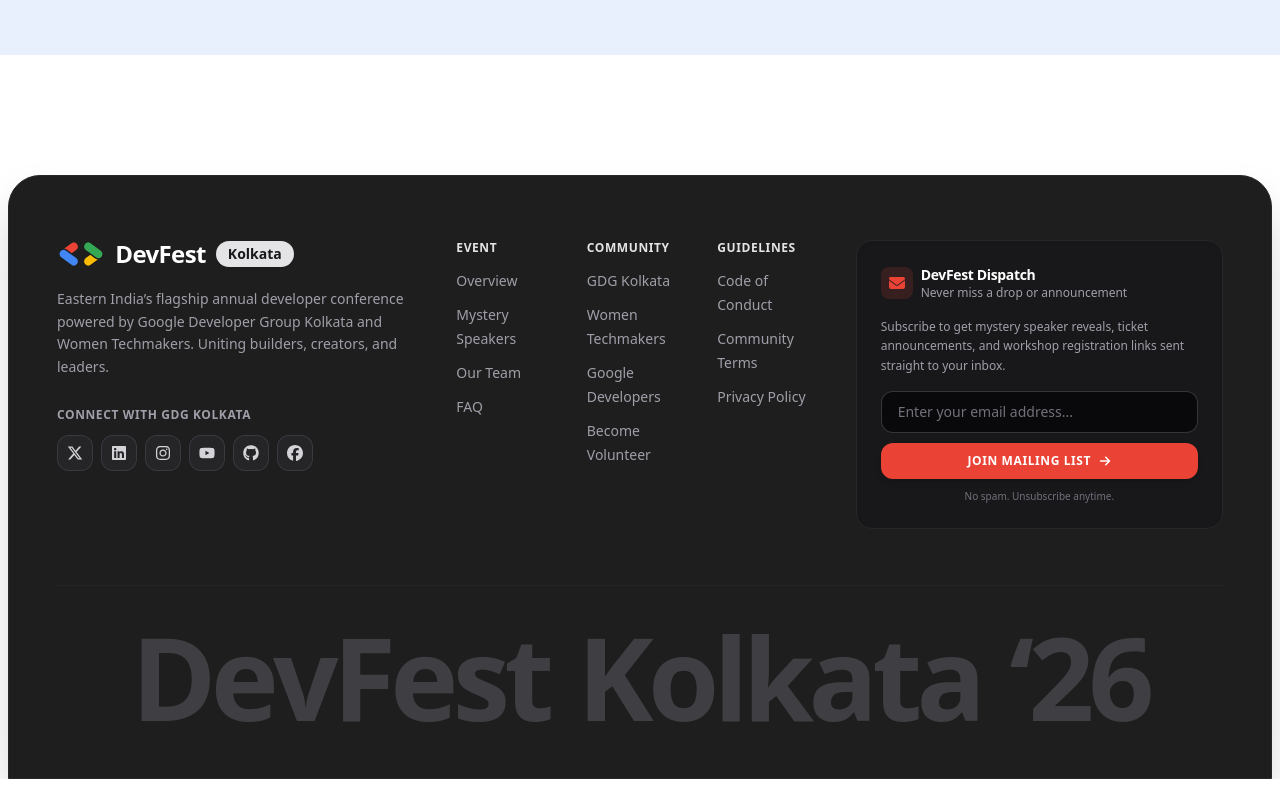
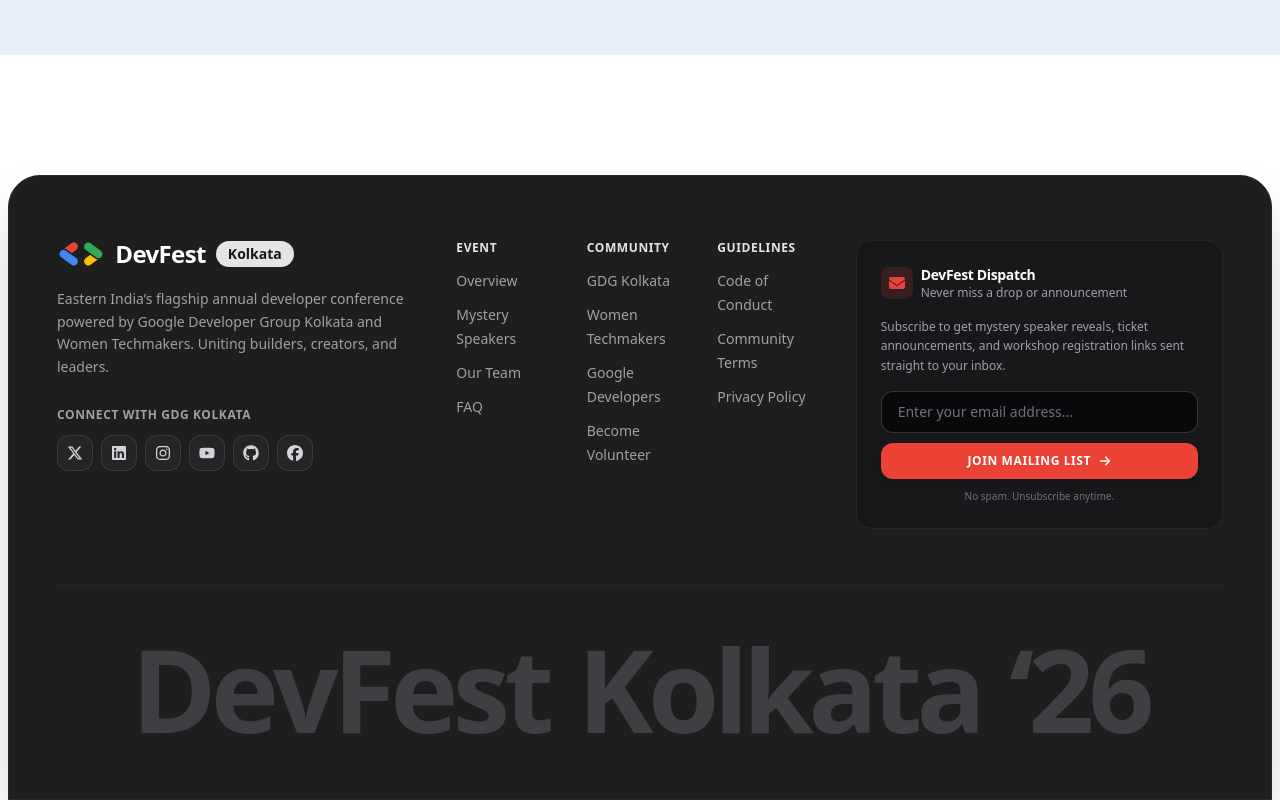
Before and after one commit to prox004/devfest, a Next.js app: page / in a window 1280 px wide. Shown: the part 8255-9055 px from the top of the page. Before the commit the page ends 9034 px from the top, so only its background shows below. Built offline with nearby package versions, Linux system fonts and the light colour scheme; a web font is replaced by a local one.

Commit message:
feat: adjust footer brand strip size and padding for improved layout

```diff
--- a/components/ui/footer-15/index.tsx
+++ b/components/ui/footer-15/index.tsx
@@ -237,16 +237,16 @@
             </div>
           </div>
 
-          {/* Bottom Huge Display Brand Strip: Increased size & bottom 25% cut */}
-          <div className="mt-14 pt-8 border-t border-zinc-800/80 w-full flex flex-col items-center justify-center select-none overflow-hidden">
+          {/* Bottom Huge Display Brand Strip */}
+          <div className="mt-14 pt-8 border-t border-zinc-800/80 w-full flex flex-col items-center justify-center select-none pb-2">
             <div
-              className="w-full flex items-center justify-center overflow-hidden h-[9vw] sm:h-[9.5vw] md:h-[9.8vw] lg:h-[10vw]"
+              className="w-full flex items-center justify-center h-[11vw] sm:h-[11vw] md:h-[11vw] lg:h-[11vw]"
               style={{
                 lineHeight: 1,
               }}
             >
               <div
-                className="flex flex-nowrap items-start justify-center whitespace-nowrap text-zinc-500/40 hover:text-zinc-400/80 transition-colors duration-300 tracking-tighter font-black text-[10.5vw] sm:text-[10vw] md:text-[9.5vw] lg:text-[9vw] leading-none select-none max-w-full -translate-y-[5%]"
+                className="flex flex-nowrap items-center justify-center whitespace-nowrap text-zinc-500/40 hover:text-zinc-400/80 transition-colors duration-300 tracking-tighter font-black text-[10.5vw] sm:text-[10vw] md:text-[9.5vw] lg:text-[9vw] leading-none select-none max-w-full"
                 aria-label="DevFest Kolkata ‘26"
               >
                 {brandChars.map((char, index) => (
```
